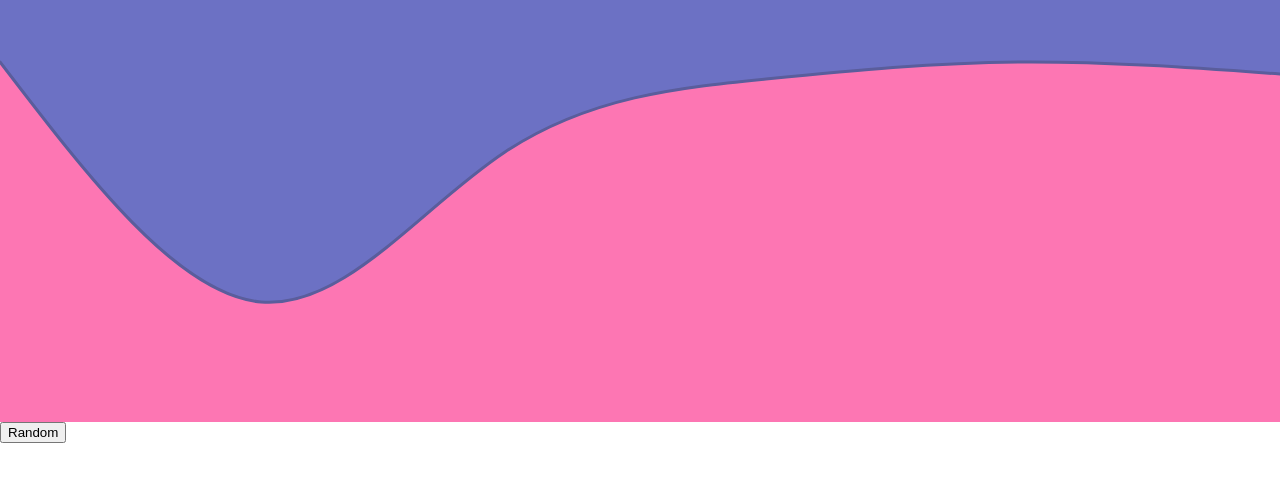
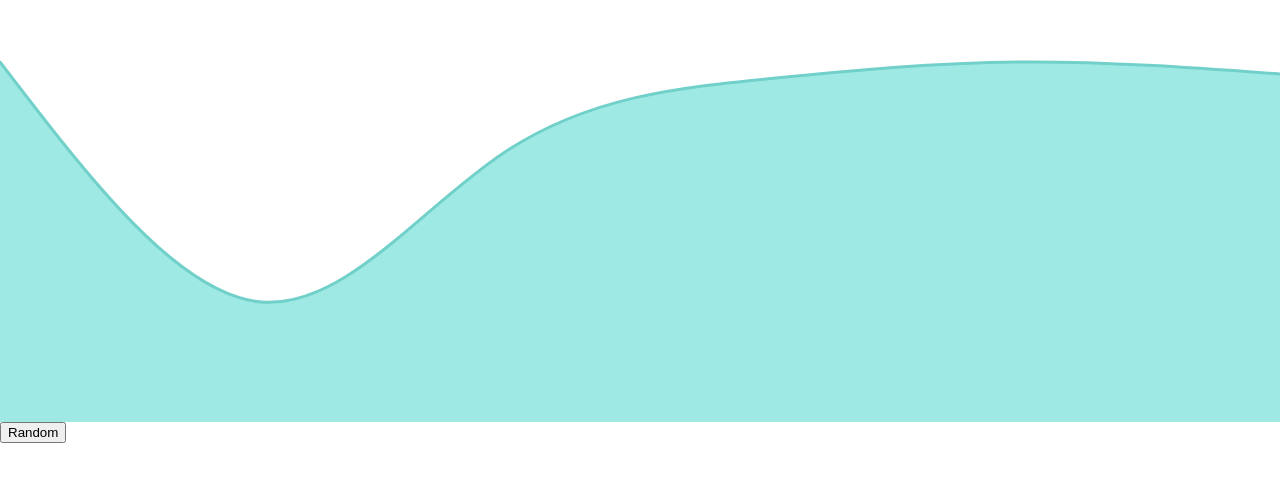
Before and after one commit to ActiveObject/assistant, a React (Create React App) app: page / in a window 1280 px wide. Shown: the part 218-700 px from the top of the page. Built offline with nearby package versions, Linux system fonts and the light colour scheme.

Commit message:
Using different color palette

```diff
--- a/src/App.css
+++ b/src/App.css
@@ -18,5 +18,5 @@ header {
   display: flex;
   justify-content: flex-end;
   flex-direction: column;
-  background-color: #6c71c4;
+  background-color: white;
 }
--- a/src/App.js
+++ b/src/App.js
@@ -55,11 +55,11 @@ function Chart({ balance, width, height }) {
   return (
     <svg width={width} height={height}>
       <MotionPath path={createArea(balance)}>
-        {d => <path d={d} fill="#FD76B3" />}
+        {d => <path d={d} fill="#9FE9E4" />}
 			</MotionPath>
 
       <MotionPath path={createLine(balance)}>
-        {d => <path d={d} fill="none" stroke="#5A5D9C" strokeWidth="3" strokeLinejoin="round" strokeLinecap="round" />}
+        {d => <path d={d} fill="none" stroke="#71D1CA" strokeWidth="3" strokeLinejoin="round" strokeLinecap="round" />}
       </MotionPath>
     </svg>
   )
```
